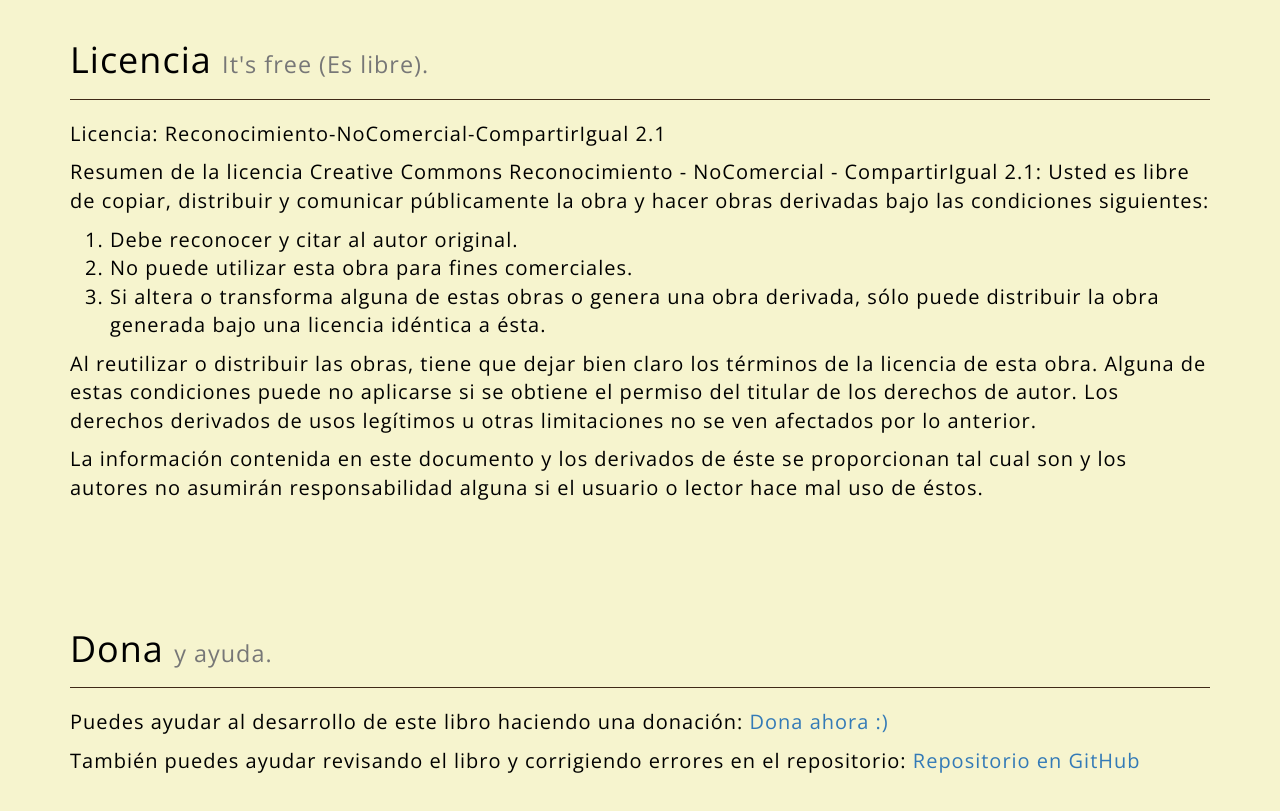
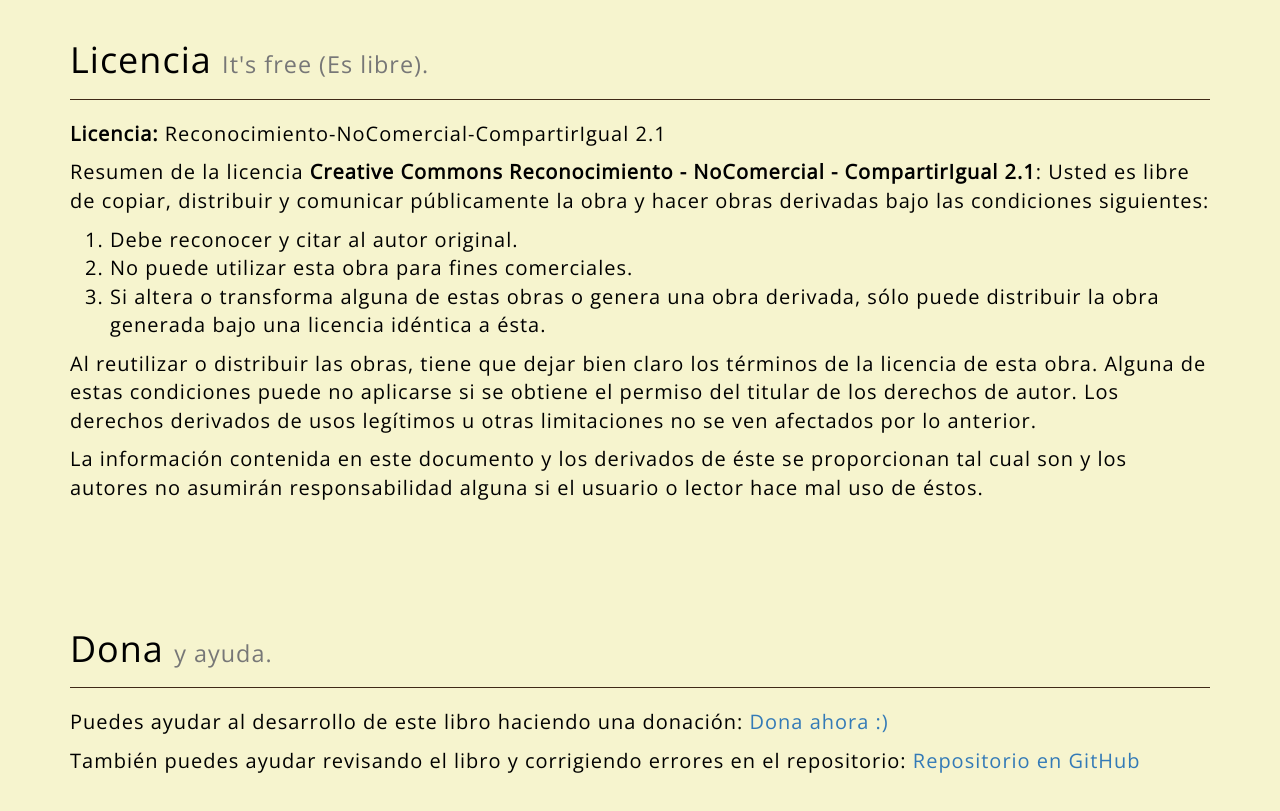
Before and after one commit to yograterol/libromongodb, a plain HTML site: page index.html in a window 1280 px wide. Shown: the part 1140-1951 px from the top of the page. Drawn offline with nearby package versions, Linux system fonts and the light colour scheme.

Commit message:
actualizacion

```diff
--- a/index.html
+++ b/index.html
@@ -64,11 +64,11 @@
                         <h1>Licencia <small>It's free (Es libre).</small></h1>
                     </div>
                     <p>
-                        Licencia: Reconocimiento-NoComercial-CompartirIgual 2.1
+                        <strong>Licencia:</strong> Reconocimiento-NoComercial-CompartirIgual 2.1
                     </p>
                     <p>
-                        Resumen de la licencia Creative Commons Reconocimiento - NoComercial -
-                        CompartirIgual 2.1: Usted es libre de copiar, distribuir y comunicar
+                        Resumen de la licencia <strong>Creative Commons Reconocimiento - NoComercial -
+                        CompartirIgual 2.1</strong>: Usted es libre de copiar, distribuir y comunicar
                         públicamente la obra y hacer obras derivadas bajo las condiciones siguientes:
                     </p>
                     <p>
```
